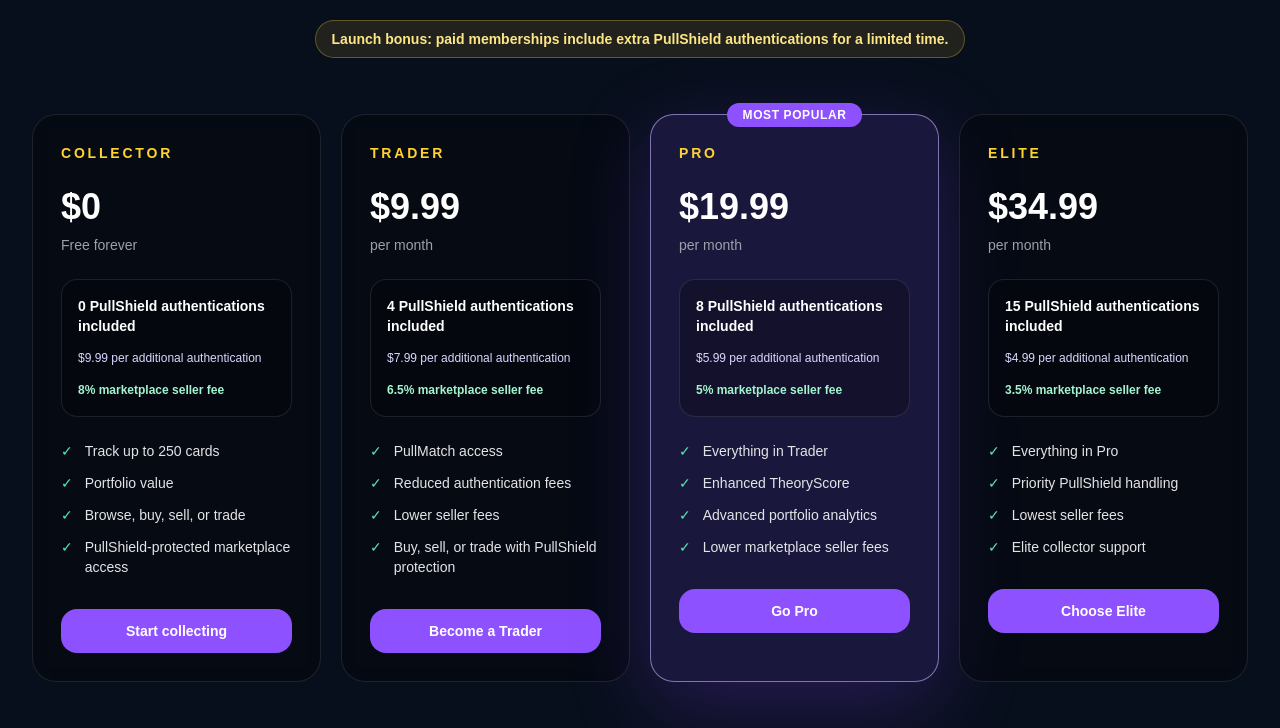
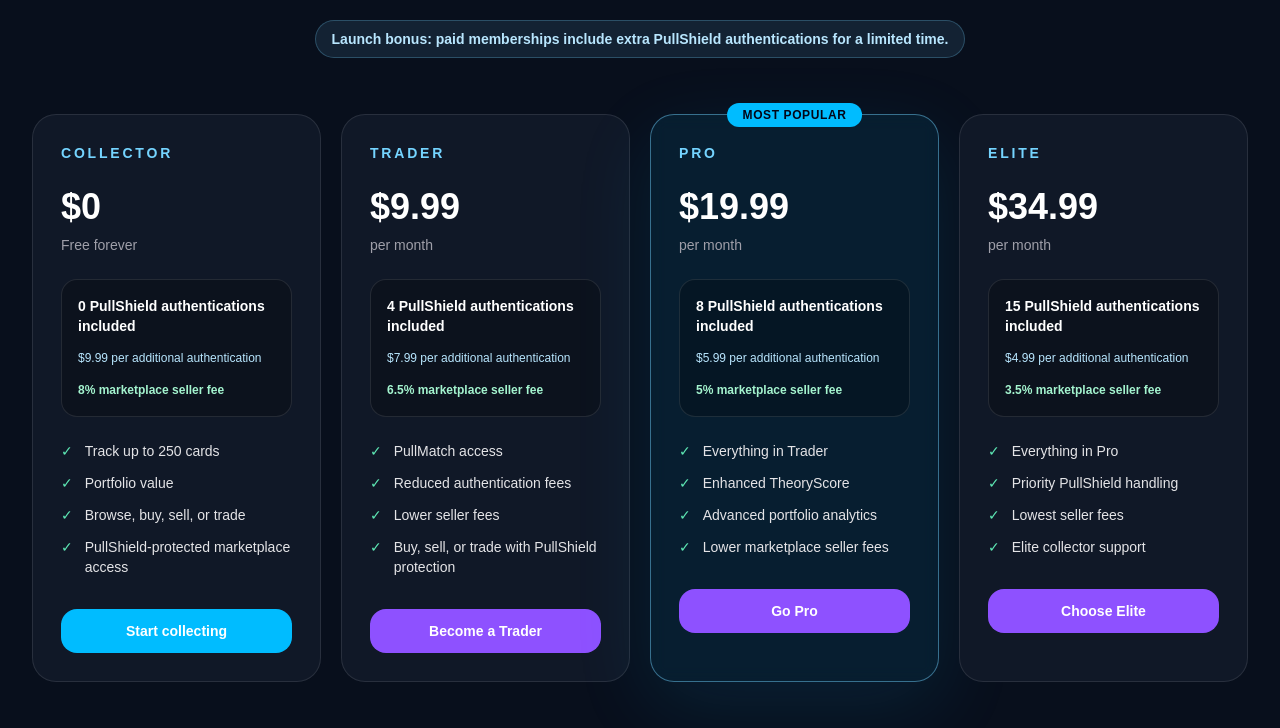
Before and after one commit to PullTheory/Pull-Theory, a Next.js app: page /pricing in a window 1280 px wide. Shown: the part 430-1158 px from the top of the page. Built offline with nearby package versions, Linux system fonts and the light colour scheme; no server answers.

Commit message:
Extend PullTheoryTrade design system across shopping and membership pages

```diff
--- a/app/pricing/page.tsx
+++ b/app/pricing/page.tsx
@@ -40,24 +40,24 @@ export default function PricingPage() {
     <main className="min-h-screen px-6 py-16 text-white lg:px-8">
       <section className="mx-auto max-w-7xl">
         <div className="mx-auto max-w-3xl text-center">
-          <p className="text-sm font-semibold uppercase tracking-[0.2em] text-amber-300">Pull Theory memberships</p>
+          <p className="text-sm font-semibold uppercase tracking-[0.2em] text-sky-300">Pull Theory memberships</p>
           <h1 className="mt-4 text-4xl font-semibold tracking-[-0.05em] sm:text-6xl">Buy. Sell. Trade. Pay less as you collect more.</h1>
           <p className="mx-auto mt-5 max-w-2xl text-lg leading-8 text-zinc-300">Choose the membership that fits how you collect. Save on PullShield authentication and marketplace seller fees while buying, selling, and trading with protection built in.</p>
-          <p className="mx-auto mt-4 inline-block rounded-full border border-amber-300/30 bg-amber-300/10 px-4 py-2 text-sm font-semibold text-amber-200">Launch bonus: paid memberships include extra PullShield authentications for a limited time.</p>
+          <p className="mx-auto mt-4 inline-block rounded-full border border-sky-300/25 bg-sky-300/10 px-4 py-2 text-sm font-semibold text-sky-200">Launch bonus: paid memberships include extra PullShield authentications for a limited time.</p>
         </div>
         <div className="mt-14 grid gap-5 sm:grid-cols-2 xl:grid-cols-4">
           {plans.map((plan) => (
-            <article key={plan.name} className={`relative flex flex-col rounded-3xl border p-7 backdrop-blur ${plan.featured ? "border-violet-300/60 bg-violet-500/[0.14] shadow-[0_24px_80px_rgba(124,58,237,0.26)]" : "border-white/10 bg-black/30"}`}>
-              {plan.featured && <span className="absolute -top-3 left-1/2 -translate-x-1/2 rounded-full bg-violet-500 px-4 py-1 text-xs font-bold uppercase tracking-wider">Most popular</span>}
-              <p className="text-sm font-semibold uppercase tracking-[0.2em] text-amber-300">{plan.name}</p>
+            <article key={plan.name} className={`relative flex flex-col rounded-3xl border p-7 backdrop-blur ${plan.featured ? "border-sky-300/45 bg-sky-400/[0.09] shadow-[0_24px_80px_rgba(14,165,233,0.12)]" : "border-white/10 bg-[#101827]"}`}>
+              {plan.featured && <span className="absolute -top-3 left-1/2 -translate-x-1/2 rounded-full bg-sky-400 px-4 text-slate-950 py-1 text-xs font-bold uppercase tracking-wider">Most popular</span>}
+              <p className="text-sm font-semibold uppercase tracking-[0.2em] text-sky-300">{plan.name}</p>
               <p className="mt-6 text-4xl font-semibold">{plan.price}</p><p className="mt-2 text-sm text-zinc-400">{plan.cadence}</p>
-              <div className="mt-6 rounded-2xl border border-white/10 bg-black/25 p-4"><p className="text-sm font-semibold text-white">{plan.credits}</p><p className="mt-3 text-xs leading-5 text-violet-200">{plan.extra}</p><p className="mt-3 text-xs font-semibold leading-5 text-emerald-200">{plan.sellerFee}</p></div>
+              <div className="mt-6 rounded-2xl border border-white/10 bg-black/25 p-4"><p className="text-sm font-semibold text-white">{plan.credits}</p><p className="mt-3 text-xs leading-5 text-sky-200">{plan.extra}</p><p className="mt-3 text-xs font-semibold leading-5 text-emerald-200">{plan.sellerFee}</p></div>
               <ul className="mt-6 space-y-3 text-sm text-zinc-200">{plan.features.map((feature) => <li key={feature} className="flex gap-3"><span className="text-emerald-300">✓</span>{feature}</li>)}</ul>
-              {"plan" in plan ? <MembershipCheckoutButton plan={plan.plan as PaidPlan} featured={plan.featured}>{plan.action}</MembershipCheckoutButton> : <a href={plan.href} className="mt-8 block rounded-2xl bg-violet-500 px-4 py-3 text-center text-sm font-semibold text-white transition hover:bg-violet-400">{plan.action}</a>}
+              {"plan" in plan ? <MembershipCheckoutButton plan={plan.plan as PaidPlan} featured={plan.featured}>{plan.action}</MembershipCheckoutButton> : <a href={plan.href} className="mt-8 block rounded-2xl bg-sky-400 px-4 text-slate-950 py-3 text-center text-sm font-semibold text-white transition hover:bg-sky-300">{plan.action}</a>}
             </article>
           ))}
         </div>
-        <div className="mx-auto mt-12 max-w-4xl rounded-3xl border border-amber-300/20 bg-amber-300/[0.06] p-7 text-sm leading-7 text-zinc-300"><p className="font-semibold uppercase tracking-[0.16em] text-amber-300">PullShield protection for every kind of collector</p><p className="mt-3">Memberships lower your authentication costs and seller fees. Buyers can purchase cards, sellers can list cards for sale, and collectors can still trade card-for-card. PullShield verifies cards before marketplace transactions are completed.</p><a href="/terms" className="mt-4 inline-block font-semibold text-violet-200 transition hover:text-white">Read PullShield terms →</a></div>
+        <div className="mx-auto mt-12 max-w-4xl rounded-3xl border border-amber-300/20 bg-amber-300/[0.06] p-7 text-sm leading-7 text-zinc-300"><p className="font-semibold uppercase tracking-[0.16em] text-sky-300">PullShield protection for every kind of collector</p><p className="mt-3">Memberships lower your authentication costs and seller fees. Buyers can purchase cards, sellers can list cards for sale, and collectors can still trade card-for-card. PullShield verifies cards before marketplace transactions are completed.</p><a href="/terms" className="mt-4 inline-block font-semibold text-sky-200 transition hover:text-white">Read PullShield terms →</a></div>
       </section>
     </main>
   );
```
